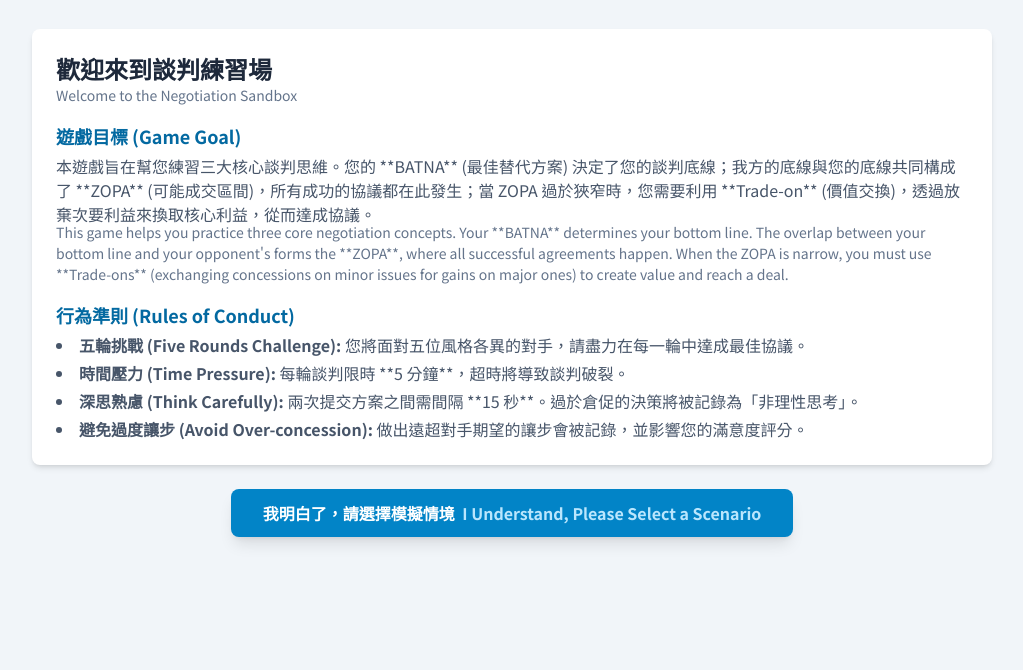
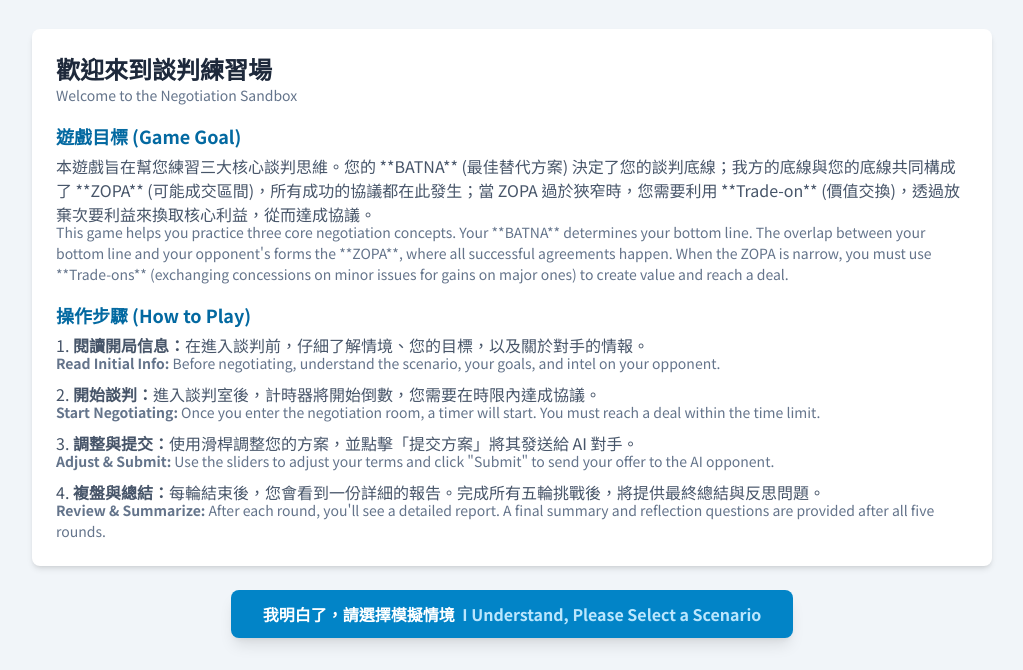
Before and after one commit to binchao0214/negotiation-game, a website: page index.html in a window 1280 px wide. Shown: the part 141-811 px from the top of the page, without its empty margins (128-1151 px from the left). Drawn offline with nearby package versions, Linux system fonts and the light colour scheme.

Commit message:
Update index.html
合+5风

```diff
--- a/index.html
+++ b/index.html
@@ -69,13 +69,21 @@
                         <p class="en-text text-slate-500">This game helps you practice three core negotiation concepts. Your **BATNA** determines your bottom line. The overlap between your bottom line and your opponent's forms the **ZOPA**, where all successful agreements happen. When the ZOPA is narrow, you must use **Trade-ons** (exchanging concessions on minor issues for gains on major ones) to create value and reach a deal.</p>
                     </div>
                     <div>
-                        <h3 class="text-lg font-bold text-sky-700">行為準則 (Rules of Conduct)</h3>
-                        <ul class="list-disc list-inside space-y-1 mt-1 text-slate-600">
-                            <li><b>五輪挑戰 (Five Rounds Challenge):</b> 您將面對五位風格各異的對手，請盡力在每一輪中達成最佳協議。</li>
-                            <li><b>時間壓力 (Time Pressure):</b> 每輪談判限時 **5 分鐘**，超時將導致談判破裂。</li>
-                            <li><b>深思熟慮 (Think Carefully):</b> 兩次提交方案之間需間隔 **15 秒**。過於倉促的決策將被記錄為「非理性思考」。</li>
-                            <li><b>避免過度讓步 (Avoid Over-concession):</b> 做出遠超對手期望的讓步會被記錄，並影響您的滿意度評分。</li>
-                        </ul>
+                        <h3 class="text-lg font-bold text-sky-700">操作步驟 (How to Play)</h3>
+                        <ol class="list-decimal list-inside space-y-2 mt-1 text-slate-600">
+                           <li><b>閱讀開局信息：</b>在進入談判前，仔細了解情境、您的目標，以及關於對手的情報。
+                               <p class="en-text"><b>Read Initial Info:</b> Before negotiating, understand the scenario, your goals, and intel on your opponent.</p>
+                           </li>
+                           <li><b>開始談判：</b>進入談判室後，計時器將開始倒數，您需要在時限內達成協議。
+                               <p class="en-text"><b>Start Negotiating:</b> Once you enter the negotiation room, a timer will start. You must reach a deal within the time limit.</p>
+                           </li>
+                           <li><b>調整與提交：</b>使用滑桿調整您的方案，並點擊「提交方案」將其發送給 AI 對手。
+                               <p class="en-text"><b>Adjust & Submit:</b> Use the sliders to adjust your terms and click "Submit" to send your offer to the AI opponent.</p>
+                           </li>
+                           <li><b>複盤與總結：</b>每輪結束後，您會看到一份詳細的報告。完成所有五輪挑戰後，將提供最終總結與反思問題。
+                               <p class="en-text"><b>Review & Summarize:</b> After each round, you'll see a detailed report. A final summary and reflection questions are provided after all five rounds.</p>
+                           </li>
+                        </ol>
                     </div>
                 </div>
             </div>
```
